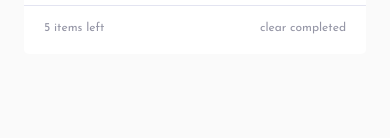
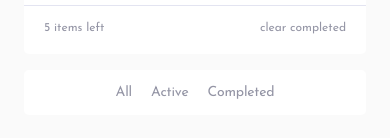
Before and after one commit to SabaMarghania1/Mern-Todo, a React (Vite) app in the folder frontend/: page / in a window 390 px wide. Shown: the part 522-660 px from the top of the page. Built offline with nearby package versions, Linux system fonts and the light colour scheme.

Commit message:
finish mobile design

```diff
--- a/frontend/src/App.jsx
+++ b/frontend/src/App.jsx
@@ -6,6 +6,7 @@ import Input from './components/Input';
 import TodoContainer from './components/TodoContainer';
 import Todos from './components/Todos';
 import Statistics from './components/Statistics';
+import Filters from './components/Filters';
 function App() {
   const [name, setName] = useState('');
   const [todos, setTodos] = useState([]);
@@ -20,6 +21,8 @@ function App() {
           <Todos />
           <Statistics />
         </TodoContainer>
+
+        <Filters />
       </Main>
     </>
   );
--- /dev/null
+++ b/frontend/src/components/Filters.jsx
@@ -0,0 +1,9 @@
+export default function Filters() {
+  return (
+    <section className="filters">
+      <p className="filter">All</p>
+      <p className="filter">Active</p>
+      <p className="filter">Completed</p>
+    </section>
+  );
+}
--- a/frontend/src/components/Header.jsx
+++ b/frontend/src/components/Header.jsx
@@ -1,14 +1,18 @@
-import React, {useState} from 'react';
+import React, {useEffect, useState} from 'react';
 import sun from '/icon-sun.svg';
 import moon from '/icon-moon.svg';
 export default function Header() {
-  const [theme, setTheme] = useState('light');
+  const [theme, setTheme] = useState(localStorage.getItem('theme') || 'light');
 
-  function toggleTheme() {
-    const newTheme = theme === 'light' ? 'dark' : 'light';
-    setTheme(newTheme);
-    document.documentElement.setAttribute('data-theme', newTheme);
-  }
+  useEffect(() => {
+    localStorage.setItem('theme', theme);
+    document.documentElement.setAttribute('data-theme', theme);
+  }, [theme]);
+
+  const toggleTheme = () => {
+    setTheme(prevTheme => (prevTheme === 'light' ? 'dark' : 'light'));
+  };
+
   return (
     <header className="header">
       <div>
--- a/frontend/src/index.css
+++ b/frontend/src/index.css
@@ -174,3 +174,23 @@ input {
   font-size: 12px;
   color: var(--text-filter);
 }
+
+.filters {
+  background-color: var(--container-bg);
+  display: flex;
+  padding: 15px 0;
+  width: calc(100% - 48px);
+  color: var(--text-filter);
+  justify-content: center;
+  gap: 19px;
+  border-radius: 5px;
+}
+
+.filter {
+  font-size: 14px;
+  letter-spacing: -0.194px;
+}
+
+.filter.active {
+  color: rgba(58, 124, 253, 1);
+}
```
